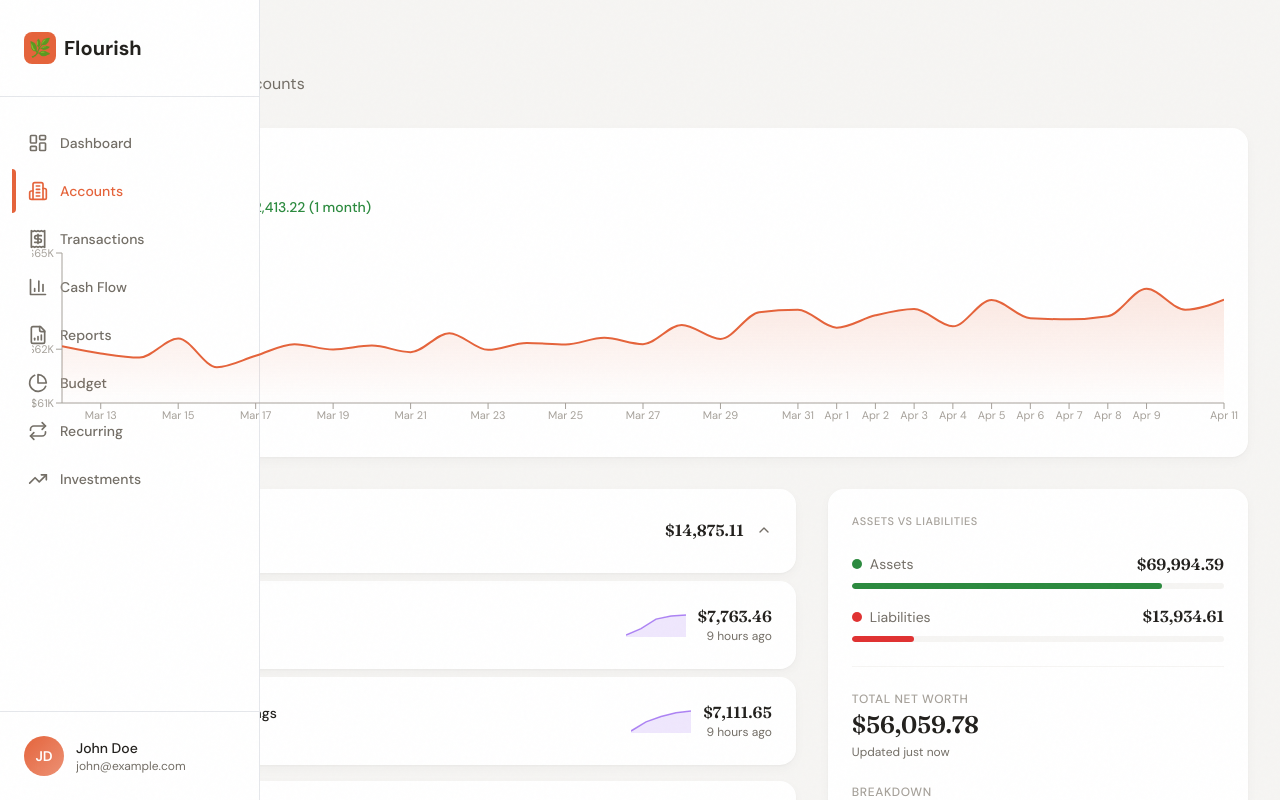
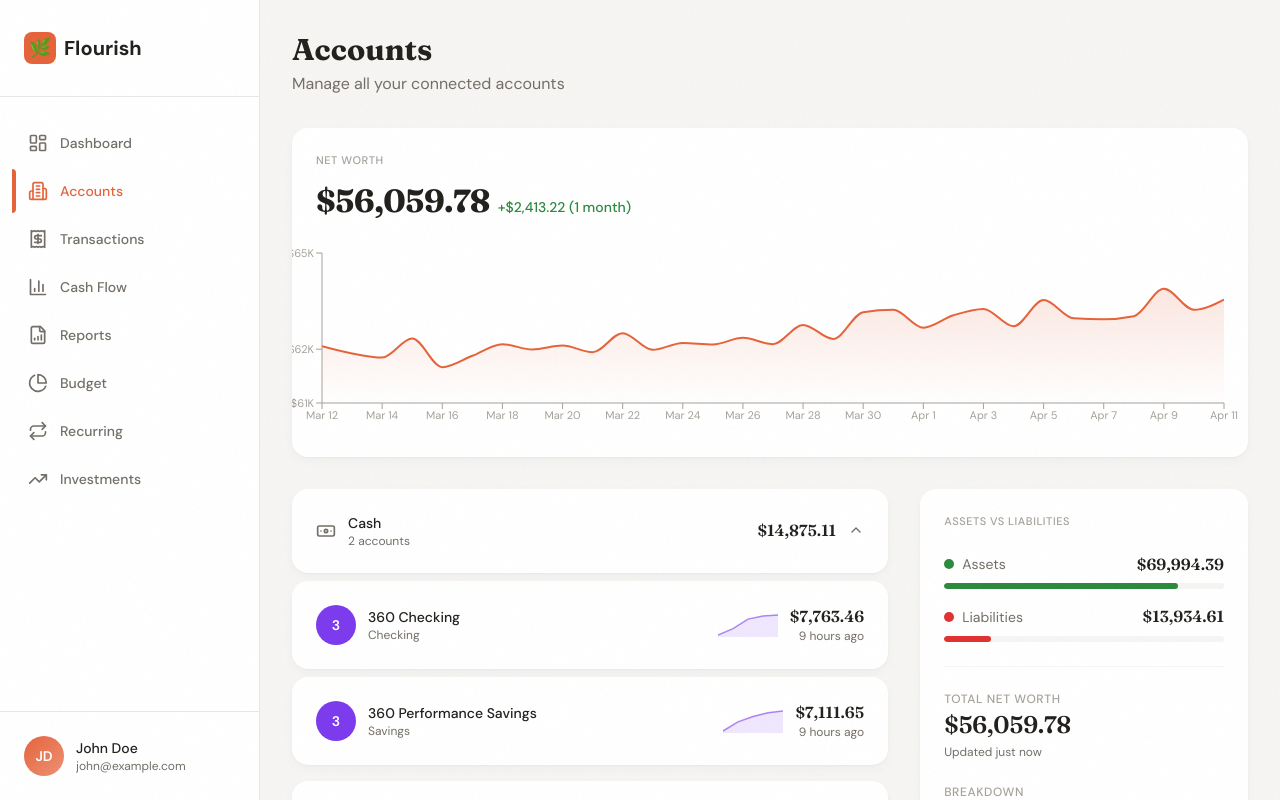
Before and after one commit to DB28319496/flourish-finance, a Next.js app: page /accounts in a window 1280 px wide. Built offline with nearby package versions, Linux system fonts and the light colour scheme.

Commit message:
Fix sidebar layout: use flex flow instead of fixed positioning

```diff
--- a/components/sidebar.tsx
+++ b/components/sidebar.tsx
@@ -29,7 +29,7 @@ export function Sidebar() {
   const pathname = usePathname();
 
   return (
-    <aside className="w-[260px] bg-white border-r border-flourish-border fixed left-0 top-0 h-screen flex flex-col">
+    <aside className="w-[260px] min-w-[260px] bg-white border-r border-flourish-border h-screen flex flex-col">
       {/* Logo Section */}
       <div className="px-6 py-8 border-b border-flourish-border">
         <div className="flex items-center gap-2">
```
